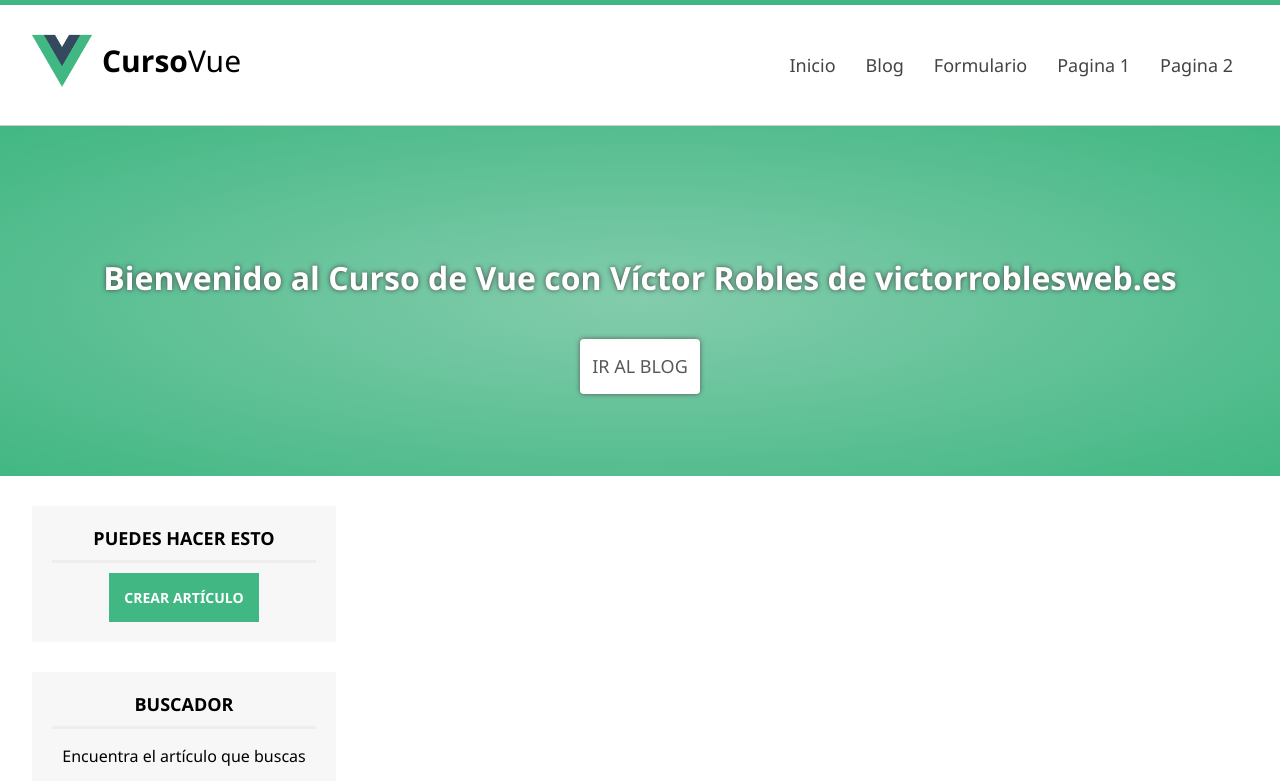
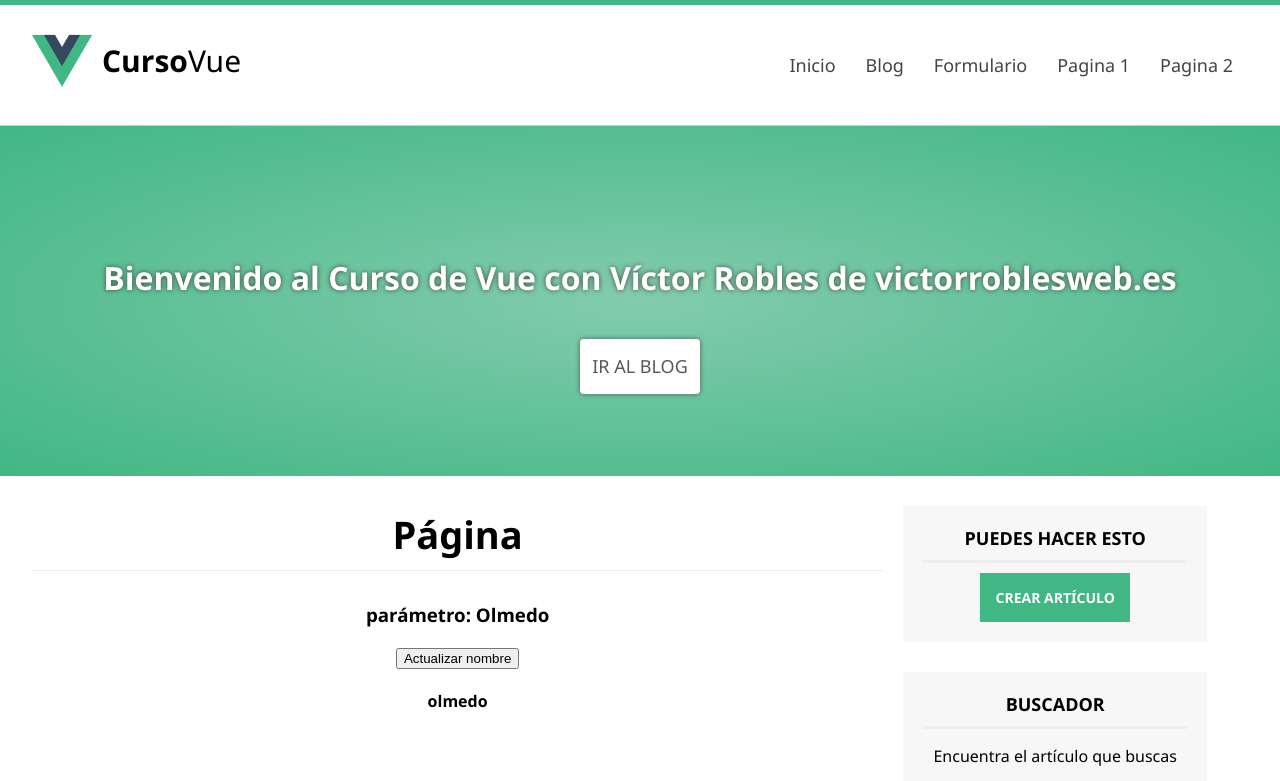
Before and after one commit to ojacome/blog-vue, a Vue app: page /pagina/Olmedo in a window 1280 px wide. Shown: the top 781 px of the page. Built offline with nearby package versions, Linux system fonts and the light colour scheme.

Commit message:
Hook, metodos de ciclo de vida

```diff
--- a/src/components/Pagina.vue
+++ b/src/components/Pagina.vue
@@ -1,11 +1,38 @@
 <template>
     <section id="content">
-        <h2 class="subheader">Pagina</h2>
+        <h2 class="subheader">Página</h2>
+        <h3>parámetro: {{ id_desde_url }}</h3>
+        <button @click="actualizarNombre()">Actualizar nombre</button>
+        <h4>{{ nombre }}</h4>
     </section>
 </template>
 
 <script>
 export default {
-    name: 'Pagina'
+    name: 'Pagina',
+    created(){
+        console.log('componente creado');
+    },
+    mounted() {
+        this.id_desde_url = this.$route.params.id;
+        console.log('componente montado');
+    },
+    updated() {
+        console.log('compoenente actualizado');
+    },
+    destroyed() {
+        console.log('componente eliminado');
+    },
+    data() {
+        return {
+            id_desde_url: null,
+            nombre: 'olmedo'
+        }
+    },
+    methods: {
+        actualizarNombre(){
+            this.nombre = 'JESÜS'
+        }
+    }
 }
 </script>
--- a/src/components/shared/Header.vue
+++ b/src/components/shared/Header.vue
@@ -22,7 +22,11 @@
                         <router-link to="/formulario">Formulario</router-link>
                     </li>
                     <li>
-                        <router-link to="/pagina">Pagina 1</router-link>
+                        <!-- Primera forma pasar paramtros -->
+                        <!-- <router-link to="/pagina/olmedo">Pagina 1</router-link> -->
+
+                        <!-- Segunda forma pasar parametros -->
+                        <router-link :to="{ name: 'pagina', params: { id: 'Olmedo'}}">Pagina 1</router-link>
                     </li>
                     <li>
                         <router-link to="/mi-componente">Pagina 2</router-link>
```
Also changed, not shown: src/main.js (+6 -6 lines).
